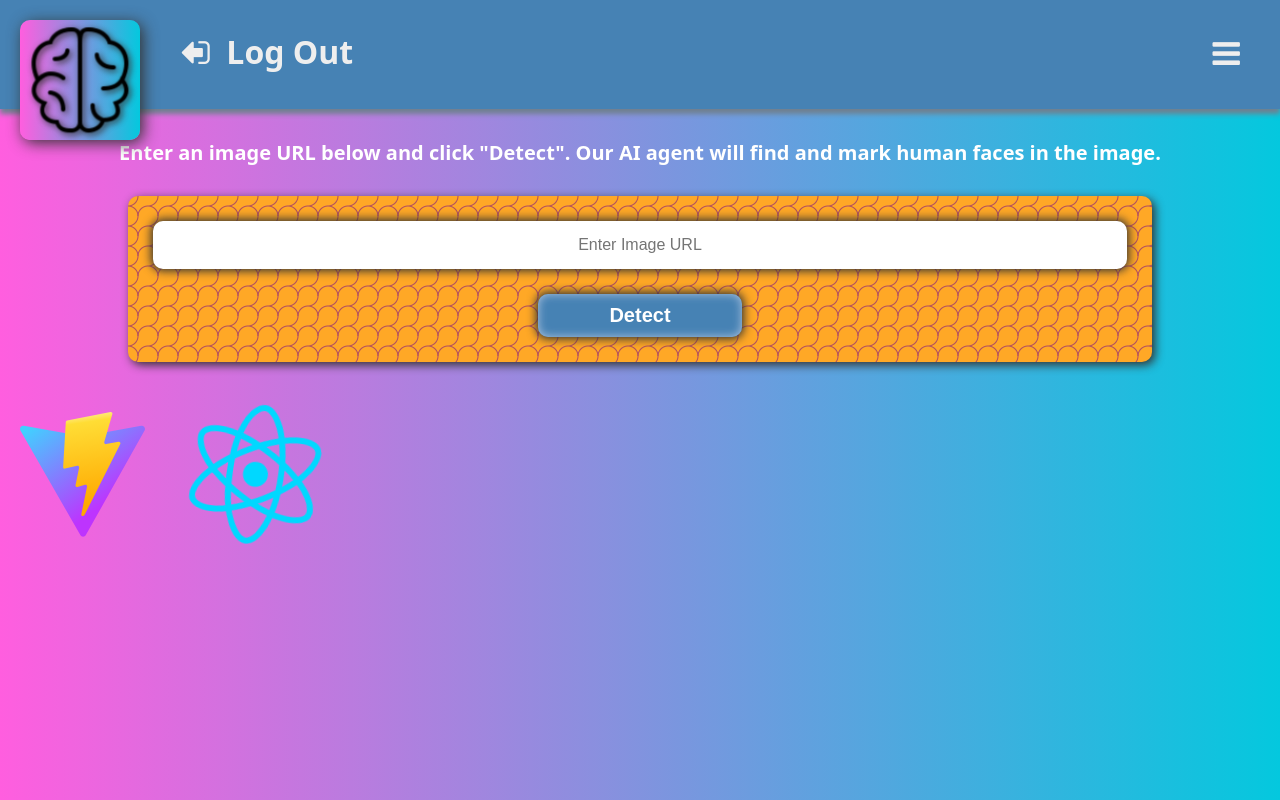
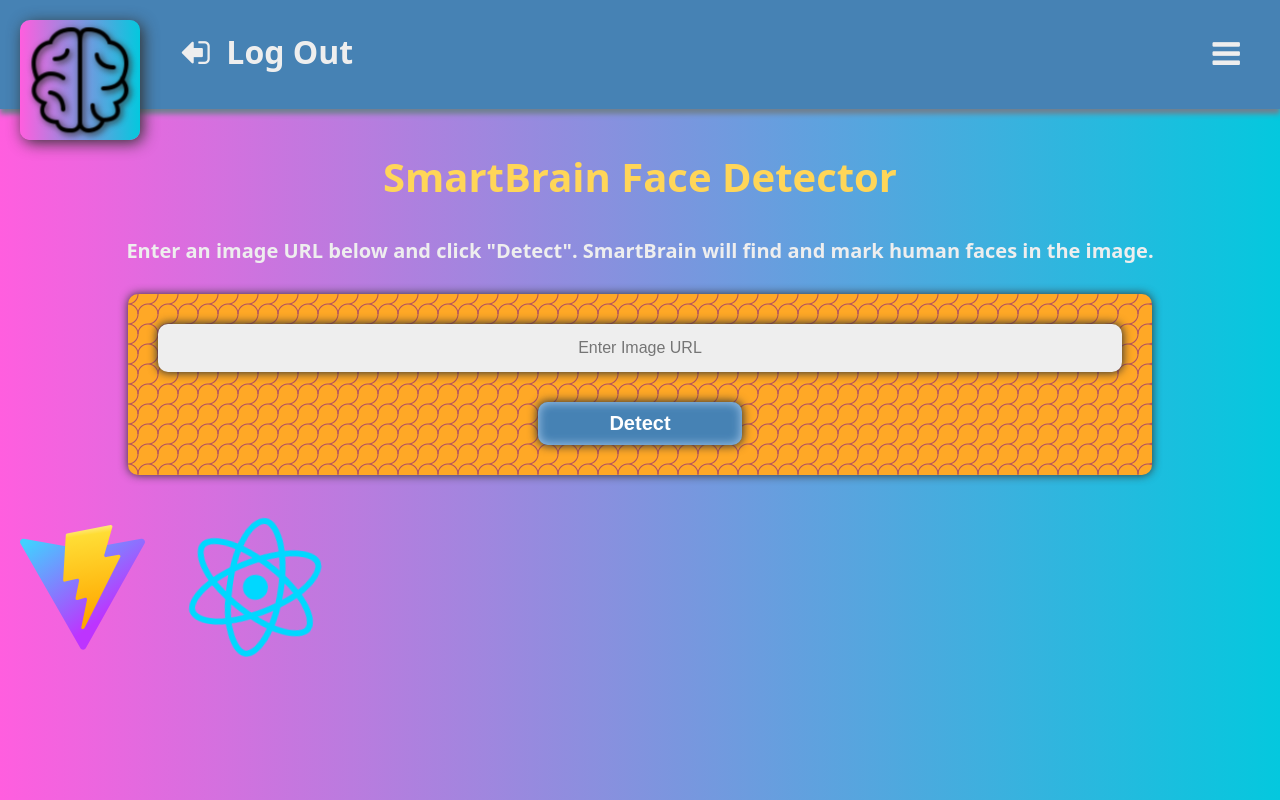
Before and after one commit to tiborhajszan/smartbrain, a React (Vite) app: page / in a window 1280 px wide. Built offline with nearby package versions, Linux system fonts and the light colour scheme.

Commit message:
Developed Input Field component.

```diff
--- a/src/components/header/NavBar.css
+++ b/src/components/header/NavBar.css
@@ -7,7 +7,7 @@
 .nav-bar {
   position: sticky;
   top: 0;
-  margin-bottom: 30px;
+  margin-bottom: 40px;
   box-shadow: 0 5px 5px #708090;
   padding: 30px 0 36px;
   background-color: steelblue;
--- a/src/components/main/InputField.css
+++ b/src/components/main/InputField.css
@@ -1,17 +1,24 @@
 /*######################################################################################################################
-Zero To Mastery Academy
-Complete Web Developer in 2025: Zero to Mastery
-Final Project | SmartBrain | Input Field Component Styles
+##  Zero To Mastery Academy
+##  Complete Web Developer in 2025: Zero to Mastery
+##  Final Project | SmartBrain | Input Field Component Styles
 ######################################################################################################################*/
 
 .input-field {
   margin-bottom: 30px;
+  text-align: center;
+}
+
+.input-field > h1 {
+  margin-bottom: 33px;
+  color: #ffd658;
+  font-size: 40px;
+  font-weight: 700;
 }
 
 .input-field > p {
   margin-bottom: 30px;
-  text-align: center;
-  color: white;
+  color: #eee;
   font-size: 20px;
   font-weight: 600;
 }
@@ -19,9 +26,9 @@ Final Project | SmartBrain | Input Field Component Styles
 .input-field > div {
   width: 80%;
   margin: 0 auto;
-  box-shadow: 3px 3px 10px #333;
+  box-shadow: 0 0 10px #333;
   border-radius: 10px;
-  padding: 25px 0;
+  padding: 30px 0;
   background:
     radial-gradient(circle at 0% 50%, #60103000 9px, #af4c60 10px, #60103000 11px) 0px 10px,
     radial-gradient(at 100% 100%, #60103000 9px, #af4c60 10px, #60103000 11px), #ffa826;
@@ -30,11 +37,12 @@ Final Project | SmartBrain | Input Field Component Styles
 
 #image-url {
   display: block;
-  width: calc(100% - 80px);
-  margin: 0 auto 25px;
-  box-shadow: 0 0 10px 2px #333;
+  width: calc(100% - 90px);
+  margin: 0 auto 30px;
+  box-shadow: 0 0 10px 1px #333;
   border-radius: 10px;
   padding: 15px;
+  background-color: #eee;
   text-align: center;
   font-size: 16px;
 }
@@ -43,7 +51,7 @@ Final Project | SmartBrain | Input Field Component Styles
   display: block;
   width: max(95px, 20%);
   margin: 0 auto;
-  box-shadow: 0 0 10px 2px #333, 0 0 10px #b0c4de inset;
+  box-shadow: 0 0 10px 1px #333, 0 0 10px 1px #9cc0e4 inset;
   border-radius: 10px;
   padding: 10px;
   background-color: steelblue;
@@ -53,9 +61,11 @@ Final Project | SmartBrain | Input Field Component Styles
   cursor: pointer;
 }
 #detect-btn:hover {
-  box-shadow: 0 0 10px #333 inset;
+  background-color: #eee;
+  color: steelblue;
 }
 #detect-btn:active {
-  background-color: #fff;
-  color: steelblue;
+  box-shadow: 2px 2px 10px #333 inset, -2px -2px 10px #9cc0e4 inset;
+  padding: 10.5px;
+  font-size: 19px;
 }
--- a/src/components/main/InputField.jsx
+++ b/src/components/main/InputField.jsx
@@ -1,8 +1,8 @@
-// #####################################################################################################################
-// Zero To Mastery Academy
-// Complete Web Developer in 2025: Zero to Mastery
-// Final Project | SmartBrain | Input Field Component Logic
-// #####################################################################################################################
+//######################################################################################################################
+//  Zero To Mastery Academy
+//  Complete Web Developer in 2025: Zero to Mastery
+//  Final Project | SmartBrain | Input Field Component Logic
+//######################################################################################################################
 
 import React from "react";
 import "./InputField.css";
@@ -12,9 +12,8 @@ import "./InputField.css";
 function InputField() {
   return (
     <div className="input-field">
-      <p>
-        Enter an image URL below and click "Detect". Our AI agent will find and mark human faces in the image.
-      </p>
+      <h1>SmartBrain Face Detector</h1>
+      <p>Enter an image URL below and click "Detect". SmartBrain will find and mark human faces in the image.</p>
       <div>
         <input id="image-url" type="text" placeholder="Enter Image URL" />
         <button id="detect-btn">Detect</button>
```
